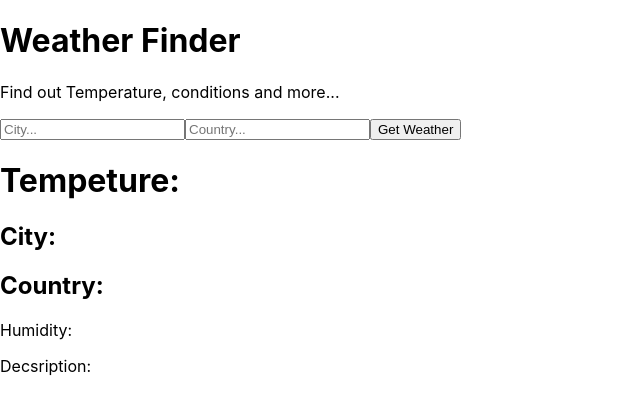
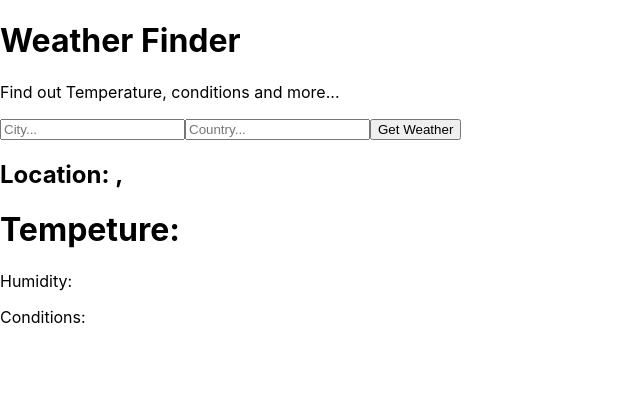
Before and after one commit to newedition994/weather-react-app, a React (Create React App) app: page / in a window 1280 px wide. Shown: the top 414 px of the page, without its empty margins (0-640 px from the left). Built offline with nearby package versions, Linux system fonts and the light colour scheme; no server answers.

Commit message:
Updating display for Weather component

```diff
--- a/src/components/weather.js
+++ b/src/components/weather.js
@@ -4,11 +4,10 @@ class Weather extends React.Component {
     render() {
         return (
             <div>
+                <h2>Location: {this.props.city}, {this.props.country} </h2>
                 <h1>Tempeture: {this.props.temperature}</h1>
-                <h2>City: {this.props.city}</h2>
-                <h2>Country: {this.props.country}</h2>
                 <p>Humidity: {this.props.humidity}</p>
-                <p>Decsription: {this.props.description}</p>
+                <p>Conditions: {this.props.description}</p>
             </div>
         )
     }
```
